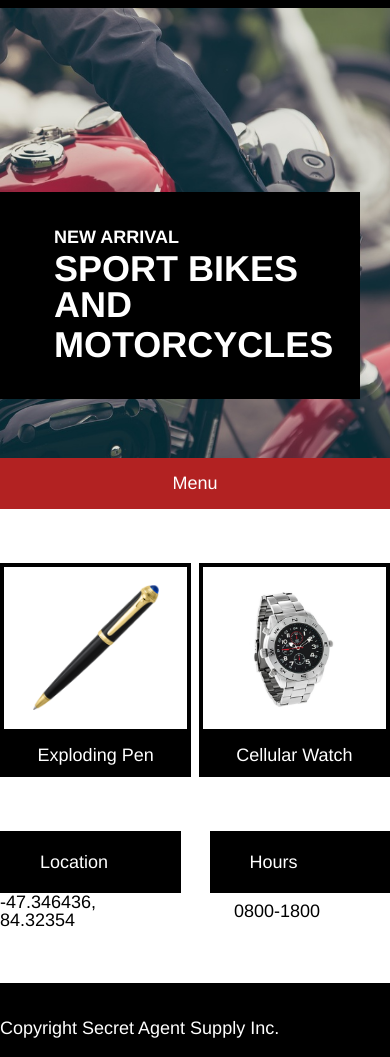
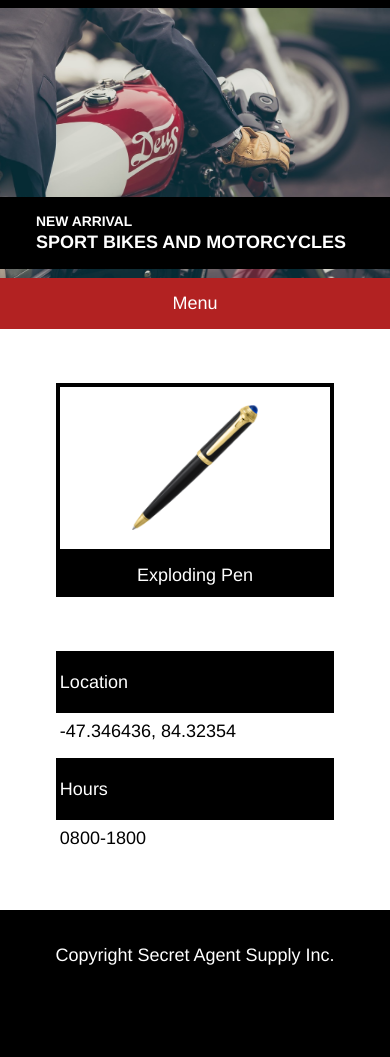
Before and after one commit to Desertbeagle/SecretAgentSupply, a plain HTML site: page index.html in a window 390 px wide. Shown: the part 43-1100 px from the top of the page. After the commit the page ends 1043 px from the top, so only its background shows below. Drawn offline with Linux system fonts and the light colour scheme.

Commit message:
phone layout

```diff
--- a/index.html
+++ b/index.html
@@ -29,8 +29,8 @@
 
             <div class="splashbox">
               <span class="splashboxsmallheader">New Arrival</span>
-              <span class="splashboxlargeheader">sport bikes and</span>
-              <span class="splashboxlargeheader2">motorcycles</span>
+              <span class="splashboxlargeheader">sport bikes and motorcycles</span>
+              <!-- <span class="splashboxlargeheader2">motorcycles</span> -->
             </div>
 
         </div>
@@ -77,10 +77,10 @@
           <div class="productscontainertablet">
             <div class="producttablet"><img src="./resources/images/pen.png"></div>
             <div class="producttablet"><img src="./resources/images/watch.png"></div>
-            <!-- <div class="producttablet"><img src="./resources/images/glasses.png"></div> -->
+
             <div class="producttexttablet"><span>Exploding Pen</span></div>
             <div class="producttexttablet"><span>Cellular Watch</span></div>
-            <!-- <div class="producttexttablet"><span>Thermal Glasses</span></div> -->
+
             <div class="producttextbottomtablet"><span>Location</span></div>
             <div class="producttextbottomtablet"><span>Hours</span></div>
             <div class="hourslocationtablet"><span>-47.346436, 84.32354</span></div>
@@ -88,13 +88,32 @@
 
           </div>
         </div>
+        <div class="productswrapperphone">
+          <div class="productscontainerphone">
+            <div class="productphone"><img src="./resources/images/pen.png"></div>
+            <!-- <div class="productphone"><img src="./resources/images/watch.png"></div> -->
 
-        <!--Footer-->
+            <div class="producttextphone"><span>Exploding Pen</span></div>
+            <!-- <div class="producttextphone"><span>Cellular Watch</span></div> -->
+
+            <div class="producttextbottomphonegeo"><span>Location</span></div>
+            <div class="producttextbottomphonehours"><span>Hours</span></div>
+            <div class="hourslocationphonegeo"><span>-47.346436, 84.32354</span></div>
+            <div class="hourslocationphonehours"><span>0800-1800</span></div>
+
+          </div>
+        </div>
+
+
         <footer class="footerpc">
           <span>Copyright Secret Agent Supply Inc.</span>
 
         </footer>
         <footer class="footertablet">
+          <span>Copyright Secret Agent Supply Inc.</span>
+
+        </footer>
+        <footer class="footerphone">
           <span>Copyright Secret Agent Supply Inc.</span>
 
         </footer>
--- a/resources/css/style.css
+++ b/resources/css/style.css
@@ -331,6 +331,121 @@ a {
   overflow: hidden;
 
 }
+/* Products Container phone*/
+
+
+.productswrapperphone {
+  display: flex;
+  justify-content: center;
+  background-color: white;
+  width: 100%;
+  overflow: hidden;
+}
+
+.productscontainerphone {
+
+  display: flex;
+  flex-wrap: wrap;
+  background-color: white;
+  justify-content: center;
+  width: 77%;
+  overflow: hidden;
+  padding-top: 3rem;
+  padding-bottom: 3rem;
+  overflow: hidden;
+
+}
+.productphone {
+
+  display: flex;
+  justify-content: center;
+  align-items: center;
+  border: 4px solid black;
+  max-width: 90%;
+  width: 90%;
+  height: 9rem;
+  overflow: hidden;
+
+}
+.productphone img {
+  height: auto;
+  width: 7rem;
+  display: block;
+  margin-top: 2rem;
+  margin-bottom: 2rem;
+  overflow: hidden;
+
+}
+.productbottomphone {
+
+  display: flex;
+  justify-content: center;
+  align-items: center;
+  border: 4px solid black;
+  max-width: 35%;
+  width: 35%;
+  height: 9rem;
+  overflow: hidden;
+
+}
+.productphone span {
+  background-color:black;
+  height: auto;
+  width: 100%;
+  display: block;
+  margin-top: 2rem;
+  margin-bottom: 2rem;
+  overflow: hidden;
+
+}
+
+.producttextphone {
+
+  display: flex;
+  justify-content: center;
+  align-items: center;
+  border: 4px solid black;
+  max-width: 90%;
+  width: 90%;
+  height: 2rem;
+  background-color: black;
+  overflow: hidden;
+
+}
+.producttextbottomphonegeo {
+
+  display: flex;
+  justify-content: flex-start;
+  align-items: center;
+  border: 4px solid black;
+  max-width: 90%;
+  width: 90%;
+  height: 2rem;
+  margin-top: 3rem;
+  padding-top: 0.5rem;
+  padding-bottom: 0.5rem;
+  padding-left: 0rem;
+  background-color: black;
+  overflow: hidden;
+
+}
+.producttextbottomphonehours {
+
+  display: flex;
+  justify-content: flex-start;
+  align-items: center;
+  border: 4px solid black;
+  max-width: 90%;
+  width: 90%;
+  height: 2rem;
+  margin-top: 0.5rem;
+  padding-top: 0.5rem;
+  padding-bottom: 0.5rem;
+  padding-left: 0rem;
+  background-color: black;
+  overflow: hidden;
+
+}
 
 
 
@@ -354,7 +469,32 @@ a {
   display: flex;
   justify-content: flex-start;
   align-items: center;
-  width: 40%;
+  width: 35%;
+  height: 2rem;
+  background-color: white;
+  color: black;
+  overflow: hidden;
+
+}
+/* hours and location for phone */
+.hourslocationphonegeo {
+
+  display: flex;
+  justify-content: flex-start;
+  align-items: center;
+  width: 90%;
+  height: 2rem;
+  background-color: white;
+  color: black;
+  overflow: hidden;
+
+}
+.hourslocationphonehours {
+
+  display: flex;
+  justify-content: flex-start;
+  align-items: center;
+  width: 90%;
   height: 2rem;
   background-color: white;
   color: black;
@@ -362,6 +502,9 @@ a {
 
 }
 .productswrappertablet {
+  display: none;
+}
+.productswrapperphone {
   display: none;
 }
 
@@ -383,7 +526,19 @@ a {
   margin-left: 6rem;
 
 }
+/* footer for phone */
+.footerphone {
+  display: flex;
+  height: 5rem;
+  justify-content: center;
+  align-items: center;
+  /* margin-left: 6rem; */
+
+}
 .footertablet {
+  display: none;
+}
+.footerphone {
   display: none;
 }
 
@@ -418,6 +573,9 @@ a {
   .productswrapperpc {
     display: none;
   }
+  .productswrapperphone {
+    display: none;
+  }
   .productswrappertablet {
     display: flex;
   }
@@ -436,3 +594,113 @@ a {
 
 
 }
+@media only screen and (max-width: 470px) {
+  .productswrapperpc {
+    display: none;
+  }
+  .productswrappertablet {
+    display: none;
+  }
+  .productswrapperphone {
+    display: flex;
+  }
+
+  .logocontainer {
+    display: inline-flex;
+    align-items: center;
+    margin-left: 0rem;
+    height: 2.82rem;
+
+
+  }
+  .splashcontainer {
+    display: flex;
+
+    align-items: center;
+    height: 15rem;
+    width: 100%;
+    background-image: url("../images/moto.jpeg");
+    background-size: cover;
+    background-position: center;
+
+  }
+  .splashbox {
+    display: flex;
+    flex-direction: column;
+    width: 100%;
+    background-color: black;
+    margin-left: 0rem;
+    margin-top: 10rem;
+
+
+  }
+  .navcontainerpc {
+    display: none;
+  }
+  .splashboxsmallheader {
+
+    font-size:  0.77rem;
+    font-weight: bold;
+    margin-top: 1rem;
+    margin-left: 2rem;
+    margin-bottom: 0.25rem;
+    text-transform: uppercase;
+
+
+  }
+  .splashboxlargeheader {
+
+    font-size: 1rem;
+    font-weight: bold;
+    margin-left: 2rem;
+    margin-bottom: 1rem;
+    text-transform: uppercase;
+
+
+  }
+  .splashboxlargeheader2 {
+
+    font-size: 1rem;
+    font-weight: bold;
+    margin-left: 1rem;
+    margin-bottom: 2rem;
+    text-transform: uppercase;
+
+
+  }
+  .productphone {
+  order: 1;
+  }
+  .producttextphone {
+    order: 2;
+  }
+  .producttextbottomphonegeo {
+    order: 3;
+  }
+  .hourslocationphonegeo {
+    order: 4;
+  }
+  .producttextbottomphonehours {
+    order: 5;
+  }
+  .hourslocationphonehours {
+    order: 6;
+  }
+
+  .footerpc {
+    display: none;
+
+  }
+  .footertablet {
+    display: none;
+  }
+  .footerphone {
+    display: flex;
+    text-align: center;
+  }
+
+
+
+
+
+}
```
